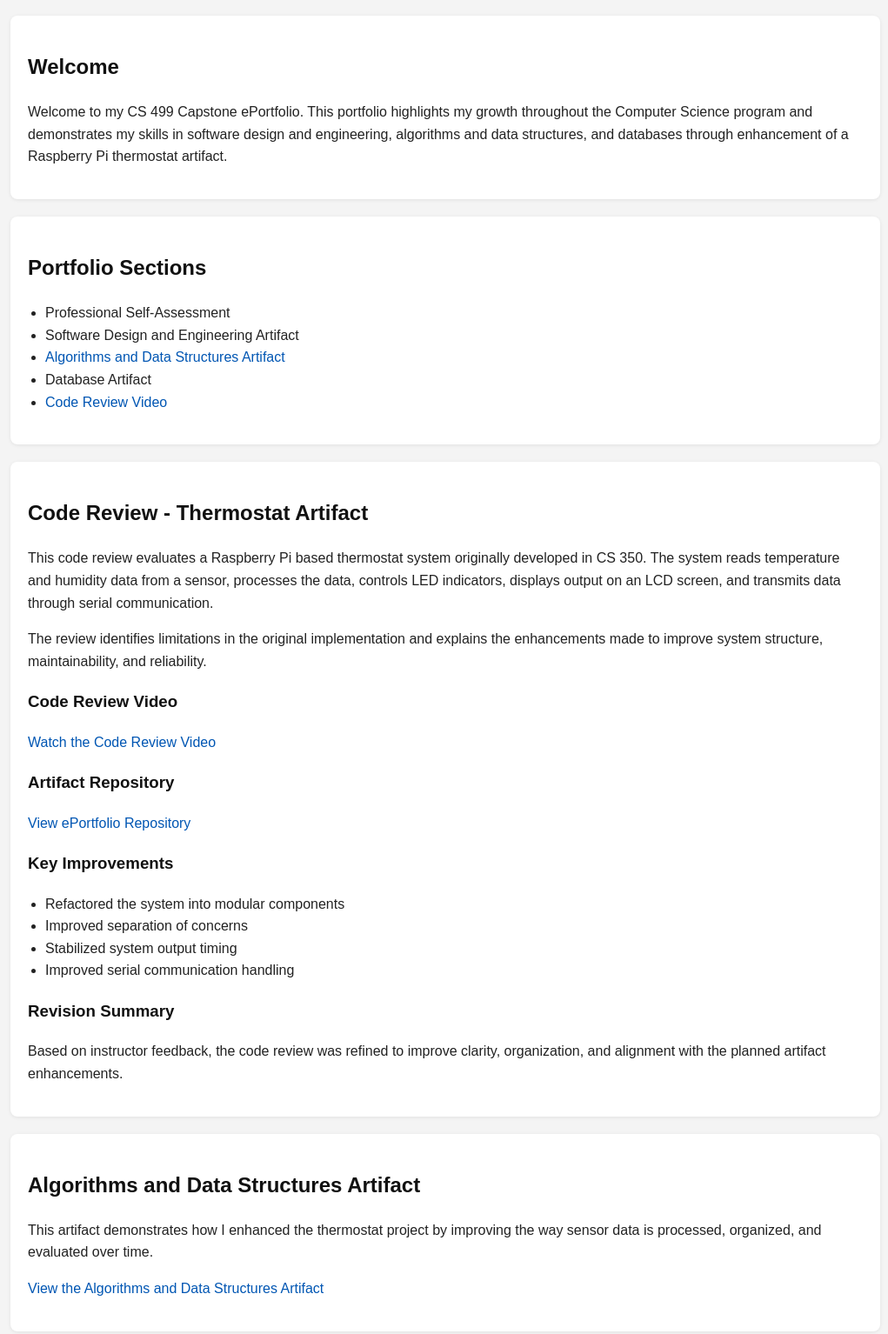
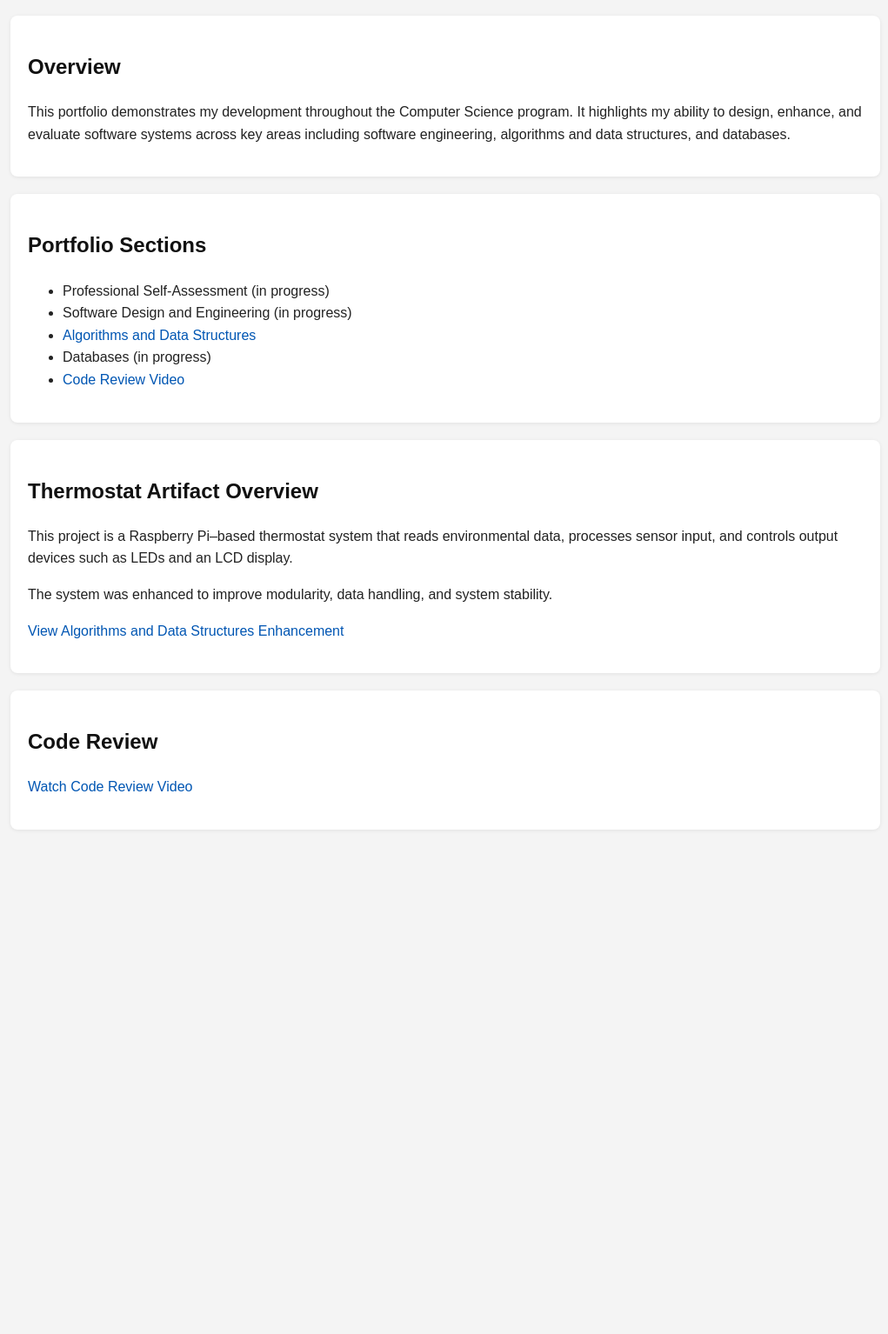
Before and after one commit to AlchemFac/CS499-ePortfolio, a plain HTML site: page index.html in a window 1280 px wide. Shown: the part 136-1670 px from the top of the page at 87% size, without its empty margins (128-1149 px from the left). After the commit the page ends 1170 px from the top, so only its background shows below. Drawn offline with Linux system fonts and the light colour scheme.

Commit message:
Revise ePortfolio sections and improve descriptions
Updated content and structure of the ePortfolio to enhance clarity and organization.

```diff
--- a/index.html
+++ b/index.html
@@ -35,10 +35,6 @@
     a:hover {
       text-decoration: underline;
     }
-
-    ul {
-      padding-left: 20px;
-    }
   </style>
 </head>
 <body>
@@ -46,71 +42,45 @@
   <h1>Juan Navarro - CS 499 Computer Science ePortfolio</h1>
 
   <div class="card">
-    <h2>Welcome</h2>
+    <h2>Overview</h2>
     <p>
-      Welcome to my CS 499 Capstone ePortfolio. This portfolio highlights my growth throughout the
-      Computer Science program and demonstrates my skills in software design and engineering,
-      algorithms and data structures, and databases through enhancement of a Raspberry Pi thermostat artifact.
+      This portfolio demonstrates my development throughout the Computer Science program.
+      It highlights my ability to design, enhance, and evaluate software systems across key areas
+      including software engineering, algorithms and data structures, and databases.
     </p>
   </div>
 
   <div class="card">
     <h2>Portfolio Sections</h2>
     <ul>
-      <li>Professional Self-Assessment</li>
-      <li>Software Design and Engineering Artifact</li>
-      <li><a href="thermostat/index.html">Algorithms and Data Structures Artifact</a></li>
-      <li>Database Artifact</li>
+      <li>Professional Self-Assessment (in progress)</li>
+      <li>Software Design and Engineering (in progress)</li>
+      <li><a href="thermostat/index.html">Algorithms and Data Structures</a></li>
+      <li>Databases (in progress)</li>
       <li><a href="https://youtu.be/SPEAatB7BgU" target="_blank">Code Review Video</a></li>
     </ul>
   </div>
 
   <div class="card">
-    <h2>Code Review - Thermostat Artifact</h2>
+    <h2>Thermostat Artifact Overview</h2>
     <p>
-      This code review evaluates a Raspberry Pi based thermostat system originally developed in CS 350.
-      The system reads temperature and humidity data from a sensor, processes the data, controls LED indicators,
-      displays output on an LCD screen, and transmits data through serial communication.
+      This project is a Raspberry Pi–based thermostat system that reads environmental data,
+      processes sensor input, and controls output devices such as LEDs and an LCD display.
     </p>
 
     <p>
-      The review identifies limitations in the original implementation and explains the enhancements made to improve
-      system structure, maintainability, and reliability.
+      The system was enhanced to improve modularity, data handling, and system stability.
     </p>
 
-    <h3>Code Review Video</h3>
     <p>
-      <a href="https://youtu.be/SPEAatB7BgU" target="_blank">Watch the Code Review Video</a>
-    </p>
-
-    <h3>Artifact Repository</h3>
-    <p>
-      <a href="https://github.com/AlchemFac/CS499-ePortfolio" target="_blank">View ePortfolio Repository</a>
-    </p>
-
-    <h3>Key Improvements</h3>
-    <ul>
-      <li>Refactored the system into modular components</li>
-      <li>Improved separation of concerns</li>
-      <li>Stabilized system output timing</li>
-      <li>Improved serial communication handling</li>
-    </ul>
-
-    <h3>Revision Summary</h3>
-    <p>
-      Based on instructor feedback, the code review was refined to improve clarity, organization,
-      and alignment with the planned artifact enhancements.
+      <a href="thermostat/index.html">View Algorithms and Data Structures Enhancement</a>
     </p>
   </div>
 
   <div class="card">
-    <h2>Algorithms and Data Structures Artifact</h2>
+    <h2>Code Review</h2>
     <p>
-      This artifact demonstrates how I enhanced the thermostat project by improving the way sensor data is
-      processed, organized, and evaluated over time.
-    </p>
-    <p>
-      <a href="thermostat/index.html">View the Algorithms and Data Structures Artifact</a>
+      <a href="https://youtu.be/SPEAatB7BgU" target="_blank">Watch Code Review Video</a>
     </p>
   </div>
 
```
